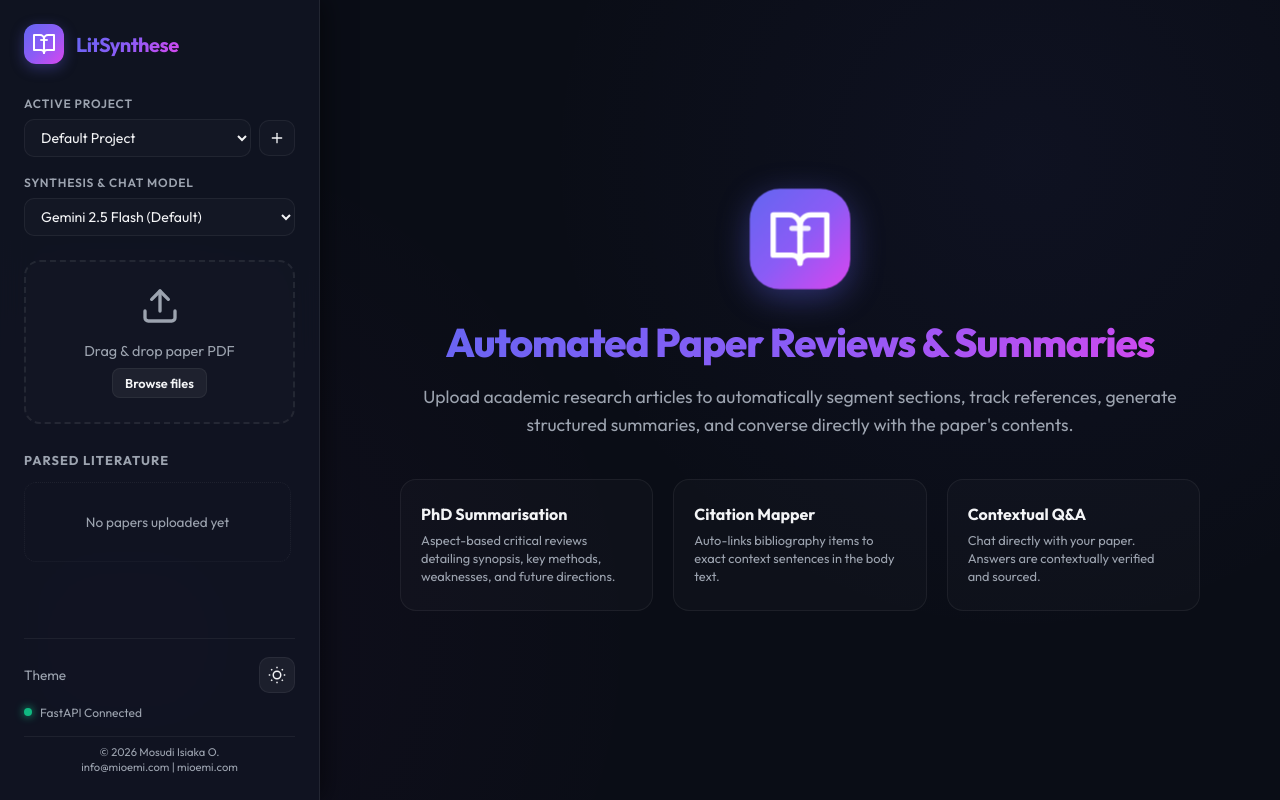
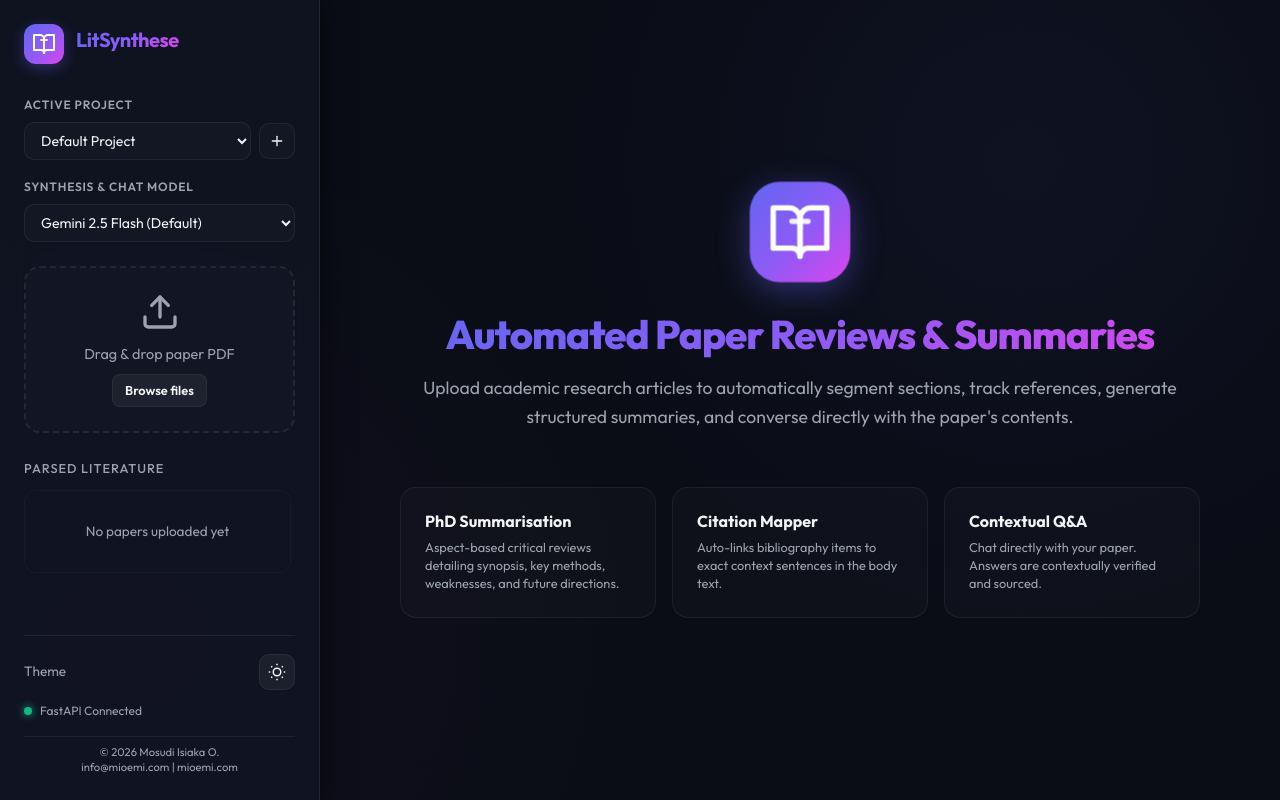
Before and after one commit to imosudi/litsynthese, a FastAPI app: page / in a window 1280 px wide. Run offline with FastAPI, Linux system fonts and the light colour scheme; data that the repository does not hold is empty; some libraries are stand-ins or nearby versions.

Commit message:
Refactor layout with Bootstrap 5 grids and isolate custom select dropdowns

```diff
--- a/app/templates/index.html
+++ b/app/templates/index.html
@@ -8,8 +8,12 @@
     <link rel="preconnect" href="https://fonts.googleapis.com">
     <link rel="preconnect" href="https://fonts.gstatic.com" crossorigin>
     <link href="https://fonts.googleapis.com/css2?family=Outfit:wght@300;400;500;600;700;800&family=JetBrains+Mono:wght@400;500;600&display=swap" rel="stylesheet">
+    <!-- Bootstrap 5 CSS -->
+    <link href="https://cdn.jsdelivr.net/npm/bootstrap@5.3.3/dist/css/bootstrap.min.css" rel="stylesheet" integrity="sha384-QWTKZyjpPEjISv5WaRU9OFeRpok6YctnYmDr5pNlyT2bRjXh0JMhjY6hW+ALEwIH" crossorigin="anonymous">
     <!-- Main Stylesheet -->
     <link rel="stylesheet" href="/static/styles.css">
+    <!-- Bootstrap 5 JS Bundle -->
+    <script src="https://cdn.jsdelivr.net/npm/bootstrap@5.3.3/dist/js/bootstrap.bundle.min.js" integrity="sha384-YvpcrYf0tY3lHB60NNkmXc5s9fDVZLESaAA55NDzOxhy9GkcIdslK1eN7N6jIeHz" crossorigin="anonymous" defer></script>
     <!-- Application Logic -->
     <script src="/static/app.js" defer></script>
 </head>
@@ -80,8 +84,8 @@
                 </div>
                 <!-- Progress Indicator -->
                 <div class="progress-container hidden" id="progress-container">
-                    <div class="progress-bar-wrapper">
-                        <div class="progress-bar" id="progress-bar"></div>
+                    <div class="progress mb-2" style="height: 6px;">
+                        <div class="progress-bar" id="progress-bar" role="progressbar" style="width: 0%;" aria-valuenow="0" aria-valuemin="0" aria-valuemax="100"></div>
                     </div>
                     <span class="progress-status" id="progress-status">Uploading...</span>
                 </div>
@@ -139,18 +143,24 @@
                     </div>
                     <h1>Automated Paper Reviews & Summaries</h1>
                     <p>Upload academic research articles to automatically segment sections, track references, generate structured summaries, and converse directly with the paper's contents.</p>
-                    <div class="features-grid">
-                        <div class="feature-card">
-                            <h3>PhD Summarisation</h3>
-                            <p>Aspect-based critical reviews detailing synopsis, key methods, weaknesses, and future directions.</p>
+                    <div class="row g-3 mt-4">
+                        <div class="col-md-4 col-12">
+                            <div class="feature-card p-4 h-100">
+                                <h3 class="h6 fw-bold mb-2">PhD Summarisation</h3>
+                                <p class="mb-0">Aspect-based critical reviews detailing synopsis, key methods, weaknesses, and future directions.</p>
                             </div>
-                        <div class="feature-card">
-                            <h3>Citation Mapper</h3>
-                            <p>Auto-links bibliography items to exact context sentences in the body text.</p>
                         </div>
-                        <div class="feature-card">
-                            <h3>Contextual Q&A</h3>
-                            <p>Chat directly with your paper. Answers are contextually verified and sourced.</p>
+                        <div class="col-md-4 col-12">
+                            <div class="feature-card p-4 h-100">
+                                <h3 class="h6 fw-bold mb-2">Citation Mapper</h3>
+                                <p class="mb-0">Auto-links bibliography items to exact context sentences in the body text.</p>
+                            </div>
+                        </div>
+                        <div class="col-md-4 col-12">
+                            <div class="feature-card p-4 h-100">
+                                <h3 class="h6 fw-bold mb-2">Contextual Q&A</h3>
+                                <p class="mb-0">Chat directly with your paper. Answers are contextually verified and sourced.</p>
+                            </div>
                         </div>
                     </div>
                 </div>
@@ -192,58 +202,72 @@
                     <div class="tab-contents">
                         <!-- Summary Tab -->
                         <div class="tab-pane active" id="tab-summary">
-                            <div class="summary-grid">
+                            <div class="row g-4">
                                 <!-- Executive Synopsis -->
-                                <section class="summary-section full-width card">
-                                    <h3>Executive Synopsis</h3>
-                                    <p id="summary-synopsis" class="summary-text-block">Loading synopsis...</p>
+                                <div class="col-12">
+                                    <section class="summary-section card p-4">
+                                        <h3 class="h5 fw-bold mb-3">Executive Synopsis</h3>
+                                        <p id="summary-synopsis" class="summary-text-block mb-0">Loading synopsis...</p>
                                     </section>
+                                </div>
 
                                 <!-- Key Contributions -->
-                                <section class="summary-section card">
-                                    <h3>Key Contributions</h3>
-                                    <ul id="summary-contributions" class="summary-list">
+                                <div class="col-md-6">
+                                    <section class="summary-section card p-4 h-100">
+                                        <h3 class="h5 fw-bold mb-3">Key Contributions</h3>
+                                        <ul id="summary-contributions" class="summary-list mb-0">
                                             <!-- Rendered dynamically -->
                                         </ul>
                                     </section>
+                                </div>
 
                                 <!-- Methodology & Setup -->
-                                <section class="summary-section card">
-                                    <h3>Methodology & Experimental Framework</h3>
-                                    <p id="summary-methodology" class="summary-text-block">Loading methodology details...</p>
+                                <div class="col-md-6">
+                                    <section class="summary-section card p-4 h-100">
+                                        <h3 class="h5 fw-bold mb-3">Methodology & Experimental Framework</h3>
+                                        <p id="summary-methodology" class="summary-text-block mb-0">Loading methodology details...</p>
                                     </section>
+                                </div>
 
                                 <!-- Critical Review -->
-                                <section class="summary-section card">
-                                    <h3>Critical Review & Limitations</h3>
-                                    <ul id="summary-critique" class="summary-list critical">
+                                <div class="col-md-6">
+                                    <section class="summary-section card p-4 h-100">
+                                        <h3 class="h5 fw-bold mb-3">Critical Review & Limitations</h3>
+                                        <ul id="summary-critique" class="summary-list critical mb-0">
                                             <!-- Rendered dynamically -->
                                         </ul>
                                     </section>
+                                </div>
 
                                 <!-- Future Directions -->
-                                <section class="summary-section card">
-                                    <h3>Potential Future Research</h3>
-                                    <ul id="summary-future" class="summary-list future">
+                                <div class="col-md-6">
+                                    <section class="summary-section card p-4 h-100">
+                                        <h3 class="h5 fw-bold mb-3">Potential Future Research</h3>
+                                        <ul id="summary-future" class="summary-list future mb-0">
                                             <!-- Rendered dynamically -->
                                         </ul>
                                     </section>
                                 </div>
                             </div>
+                        </div>
 
                         <!-- Citations Tab -->
                         <div class="tab-pane" id="tab-citations">
-                            <div class="citations-workspace">
-                                <div class="references-sidebar">
-                                    <h3>Bibliography Items</h3>
-                                    <div class="references-list" id="references-list">
+                            <div class="row g-4 h-100 overflow-hidden">
+                                <div class="col-md-5 h-100 d-flex flex-column">
+                                    <div class="references-sidebar card p-4 h-100 d-flex flex-column overflow-hidden">
+                                        <h3 class="h6 text-uppercase fw-bold text-secondary mb-3">Bibliography Items</h3>
+                                        <div class="references-list flex-grow-1 overflow-y-auto pe-1" id="references-list">
                                             <!-- Dynamically loaded list of references -->
                                         </div>
                                     </div>
-                                <div class="citation-details">
-                                    <h3>In-Text Citation Contexts</h3>
-                                    <div class="contexts-container" id="contexts-container">
-                                        <div class="empty-context-state">Select a reference on the left to see where it was cited in the paper.</div>
+                                </div>
+                                <div class="col-md-7 h-100 d-flex flex-column">
+                                    <div class="citation-details card p-4 h-100 d-flex flex-column overflow-hidden">
+                                        <h3 class="h6 text-uppercase fw-bold text-secondary mb-3">In-Text Citation Contexts</h3>
+                                        <div class="contexts-container flex-grow-1 overflow-y-auto pe-1" id="contexts-container">
+                                            <div class="empty-context-state text-center text-secondary py-5">Select a reference on the left to see where it was cited in the paper.</div>
+                                        </div>
                                     </div>
                                 </div>
                             </div>
@@ -251,15 +275,15 @@
 
                         <!-- Chat Tab -->
                         <div class="tab-pane" id="tab-chat">
-                            <div class="chat-workspace">
-                                <div class="chat-history" id="chat-history">
-                                    <div class="system-message">
+                            <div class="chat-workspace card p-4 h-100 d-flex flex-column overflow-hidden">
+                                <div class="chat-history flex-grow-1 overflow-y-auto mb-3 pe-1" id="chat-history">
+                                    <div class="system-message p-3 rounded mb-3">
                                         Hello! I have fully ingested this paper. Ask me anything about its methodology, results, contributions, or references, and I will answer grounded directly in the text.
                                     </div>
                                 </div>
-                                <form class="chat-input-area" id="chat-form">
-                                    <input type="text" id="chat-input" placeholder="Ask a question about this paper..." required autocomplete="off">
-                                    <button type="submit" class="send-btn" id="send-chat-btn">
+                                <form class="chat-input-area input-group" id="chat-form">
+                                    <input type="text" id="chat-input" class="form-control" placeholder="Ask a question about this paper..." required autocomplete="off">
+                                    <button type="submit" class="btn btn-primary send-btn" id="send-chat-btn">
                                         <svg width="18" height="18" viewBox="0 0 24 24" fill="none" stroke="currentColor" stroke-width="2" stroke-linecap="round" stroke-linejoin="round">
                                             <line x1="22" y1="2" x2="11" y2="13"></line>
                                             <polygon points="22 2 15 22 11 13 2 9 22 2"></polygon>
@@ -271,10 +295,10 @@
 
                         <!-- Keywords Tab -->
                         <div class="tab-pane" id="tab-keywords">
-                            <div class="keywords-workspace">
-                                <h3>Extracted Key Concepts</h3>
-                                <p class="section-desc">Key scientific concepts extracted from this document based on semantic relevance.</p>
-                                <div class="keywords-cloud" id="keywords-cloud">
+                            <div class="keywords-workspace card p-4 h-100 d-flex flex-column overflow-hidden">
+                                <h3 class="h5 fw-bold mb-2">Extracted Key Concepts</h3>
+                                <p class="text-secondary small mb-4">Key scientific concepts extracted from this document based on semantic relevance.</p>
+                                <div class="keywords-cloud flex-grow-1 overflow-y-auto" id="keywords-cloud">
                                     <!-- Rendered dynamically -->
                                 </div>
                             </div>
```
Also changed, not shown: app/static/styles.css (+58 -28 lines). Lines whose indentation alone changed are shown as unchanged.
